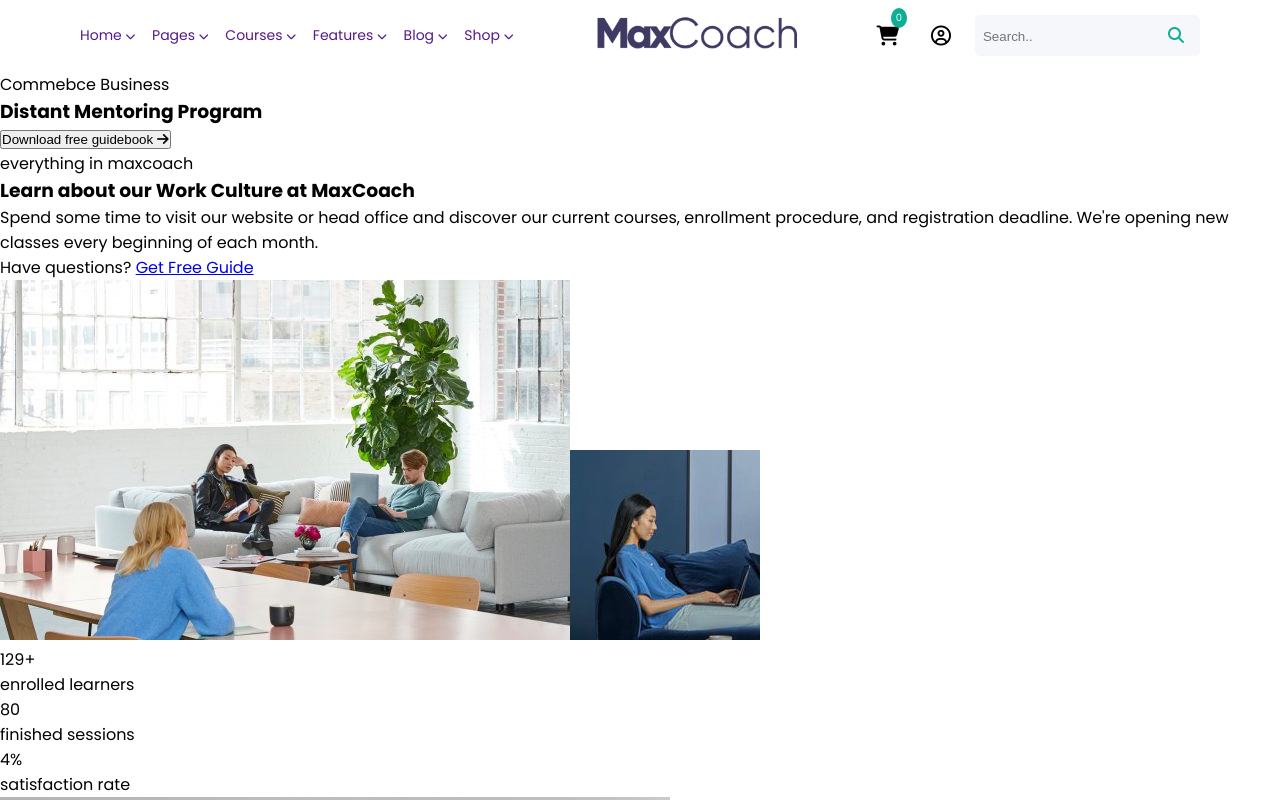
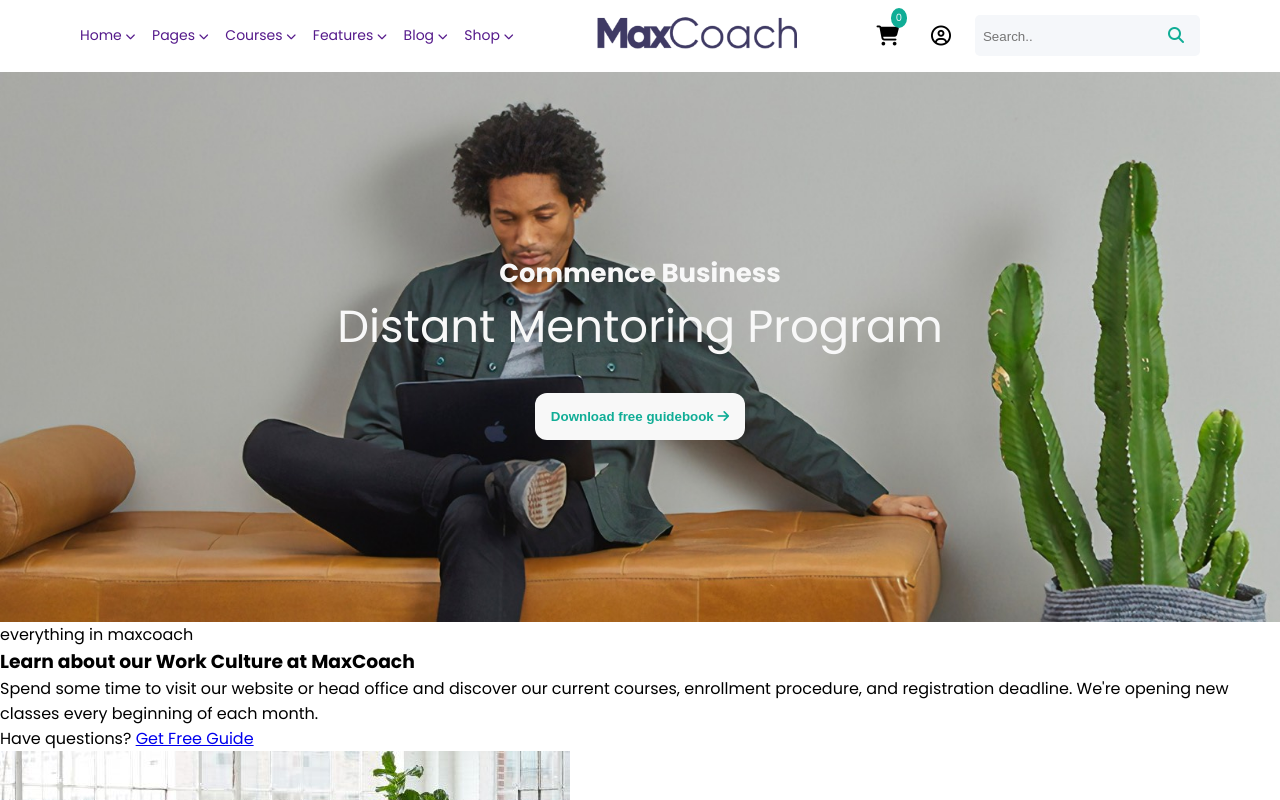
Before and after one commit to MarioBroi/proj-html-vuejs, a Vue app: page / in a window 1280 px wide. Shown: the top 800 px of the page. Built offline with nearby package versions, Linux system fonts and the light colour scheme.

Commit message:
edit jumbotron style

```diff
--- a/src/components/AppMain.vue
+++ b/src/components/AppMain.vue
@@ -8,9 +8,9 @@
     <main class="site-main">
 
         <section class="jumbotron">
-            <div>Commebce Business</div>
-            <h3>Distant Mentoring Program</h3>
-            <button>Download free guidebook <i class="fa-solid fa-arrow-right"></i></button>
+            <div class="jumbo-top">Commence Business</div>
+            <div class="jumbo-mid">Distant Mentoring Program</div>
+            <button class="btn-jumbo">Download free guidebook <i class="fa-solid fa-arrow-right"></i></button>
         </section>
         <!-- /.jumbotron -->
 
--- a/src/style.css
+++ b/src/style.css
@@ -100,4 +100,38 @@
 /* #endregion Header */
 
 /* #region Main */
+.site-main {
+  .jumbotron {
+    color: var(--proj-lighter);
+    height: 550px;
+    display: flex;
+    flex-direction: column;
+    justify-content: center;
+    align-items: center;
+    background-image: url(/public/img/home-3-hero-bg.jpg);
+    background-size: cover;
+
+    .jumbo-top {
+      font-size: 26px;
+      font-weight: bold;
+    }
+
+    .jumbo-mid {
+      font-size: 45px;
+      font-weight: 400;
+      font-style: normal;
+      margin-bottom: 2rem;
+    }
+
+    .btn-jumbo {
+      font-weight: bold;
+      padding: 1rem;
+      border: none;
+      border-radius: 12px;
+      color: var(--proj-focus);
+      background-color: var(--proj-lighter);
+    }
+  }
+}
+
 /* #endregion Main */
```
